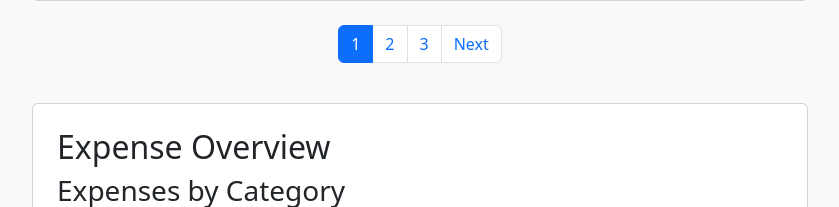
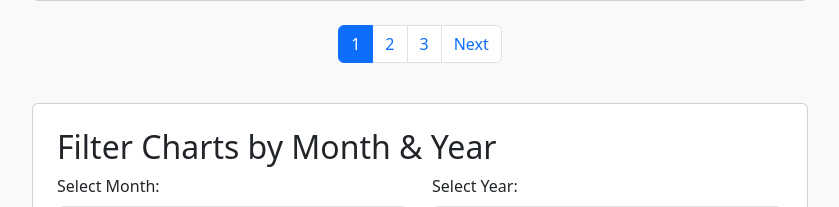
Before and after one commit to Darian754/personal_expense_tracker, a Flask app: page / in a window 1280 px wide. Shown: the part 1015-1222 px from the top of the page, without its empty margins (220-1059 px from the left). Run offline with Flask 3, Linux system fonts and the light colour scheme.

Commit message:
Added filtering for charts by month and year

```diff
--- a/app.py
+++ b/app.py
@@ -31,9 +31,17 @@ with app.app_context():
 
 
 
-def generate_charts():
+def generate_charts(selected_month=None, selected_year=None):
     # Get all expenses from the database
-    expenses = Expense.query.all()
+    query = Expense.query
+
+    # Filter by month and year if selected
+    if selected_month:
+        query = query.filter(db.extract("month", Expense.date) == selected_month)
+    if selected_year:
+        query = query.filter(db.extract("year", Expense.date) == selected_year)
+
+    expenses = query.all()
 
     # Organize data by category
     category_totals = {}
@@ -51,7 +59,7 @@ def generate_charts():
     plt.bar(categories, amounts, color='skyblue')
     plt.xlabel("Category")
     plt.ylabel("Amount ($)")
-    plt.title("Expenses by Category")
+    plt.title(f"Expenses for {selected_month}/{selected_year}" if selected_month and selected_year else "Expenses by Category")
 
     # Convert Bar Chart to Image
     bar_img = io.BytesIO()
@@ -62,7 +70,7 @@ def generate_charts():
     # Create Pie Chart
     plt.figure(figsize=(6, 4))
     plt.pie(amounts, labels=categories, autopct="%1.1f%%", colors=['lightcoral', 'gold', 'lightblue', 'lightgreen', 'orange'])
-    plt.title("Spending Breakdown")
+    plt.title(f"Spending Breakdown for {selected_month}/{selected_year}" if selected_month and selected_year else "Spending Breakdown")
 
     # Convert Pie Chart to Image
     pie_img = io.BytesIO()
@@ -71,6 +79,7 @@ def generate_charts():
     pie_url = base64.b64encode(pie_img.getvalue()).decode()
 
     return bar_url, pie_url
+
 
 
 @app.route("/", methods=["GET", "POST"])
@@ -91,9 +100,12 @@ def home():
     end_date = request.args.get("end_date")
     category = request.args.get("category")
     sort_by = request.args.get("sort_by", "date")
+    page = request.args.get("page", 1, type=int)
+    per_page = 5
 
-    page = request.args.get("page", 1, type=int)
-    per_page = 5  # Show 5 expenses per page
+    # Get selected month and year from dropdown
+    selected_month = request.args.get("month", type=int)
+    selected_year = request.args.get("year", type=int)
 
     query = Expense.query
 
@@ -104,6 +116,11 @@ def home():
     if category and category != "":
         query = query.filter(Expense.category == category)
 
+    if selected_month:
+        query = query.filter(db.extract("month", Expense.date) == selected_month)
+    if selected_year:
+        query = query.filter(db.extract("year", Expense.date) == selected_year)
+
     if sort_by == "date":
         query = query.order_by(Expense.date)
     elif sort_by == "category":
@@ -111,16 +128,21 @@ def home():
     elif sort_by == "amount":
         query = query.order_by(Expense.amount)
 
-   # total_expenses = query.count()
-   # total_pages = ceil(total_expenses / per_page)
     pagination = query.paginate(page=page, per_page=per_page, error_out=False)
     expenses = pagination.items
 
-    # Generate Charts
-    bar_chart, pie_chart = generate_charts()
+    # Get available years dynamically
+    available_years = db.session.query(db.func.extract("year", Expense.date)).distinct().all()
+    available_years = sorted([int(year[0]) for year in available_years])
 
+    # Generate charts with filters
+    bar_chart, pie_chart = generate_charts(selected_month, selected_year)
 
-    return render_template("index.html", expenses=expenses, pagination=pagination, bar_chart=bar_chart, pie_chart=pie_chart)
+    return render_template("index.html", expenses=expenses, pagination=pagination,
+                           bar_chart=bar_chart, pie_chart=pie_chart,
+                           selected_month=selected_month, selected_year=selected_year,
+                           available_years=available_years)
+
 
 
 
--- a/templates/index.html
+++ b/templates/index.html
@@ -113,6 +113,39 @@
           </div>
         {% endif %}
 
+        <div class="card p-4 mt-4">
+            <h2>Filter Charts by Month & Year</h2>
+            <form method="GET">
+                <div class="row">
+                    <div class="col-md-6">
+                        <label class="form-label">Select Month:</label>
+                        <select name="month" class="form-select">
+                            <option value="">All Months</option>
+                            {% for num, name in [
+                                (1, "January"), (2, "February"), (3, "March"), (4, "April"),
+                                (5, "May"), (6, "June"), (7, "July"), (8, "August"),
+                                (9, "September"), (10, "October"), (11, "November"), (12, "December")
+                            ] %}
+                                <option value="{{ num }}" {% if num == selected_month %}selected{% endif %}>{{ name }}</option>
+                            {% endfor %}
+                        </select>
+                    </div>
+
+                    <div class="col-md-6">
+                        <label class="form-label">Select Year:</label>
+                        <select name="year" class="form-select">
+                            <option value="">All Years</option>
+                            {% for year in available_years %}
+                                <option value="{{ year }}" {% if year == selected_year %}selected{% endif %}>{{ year }}</option>
+                            {% endfor %}
+                        </select>
+                    </div>
+                </div>
+                <button type="submit" class="btn btn-primary mt-3">Filter</button>
+            </form>
+        </div>
+
+
         <!-- Charts Section -->
         {% if bar_chart and pie_chart %}
         <div class="card p-4 mt-4">
```
Also changed, not shown: expenses.db.
